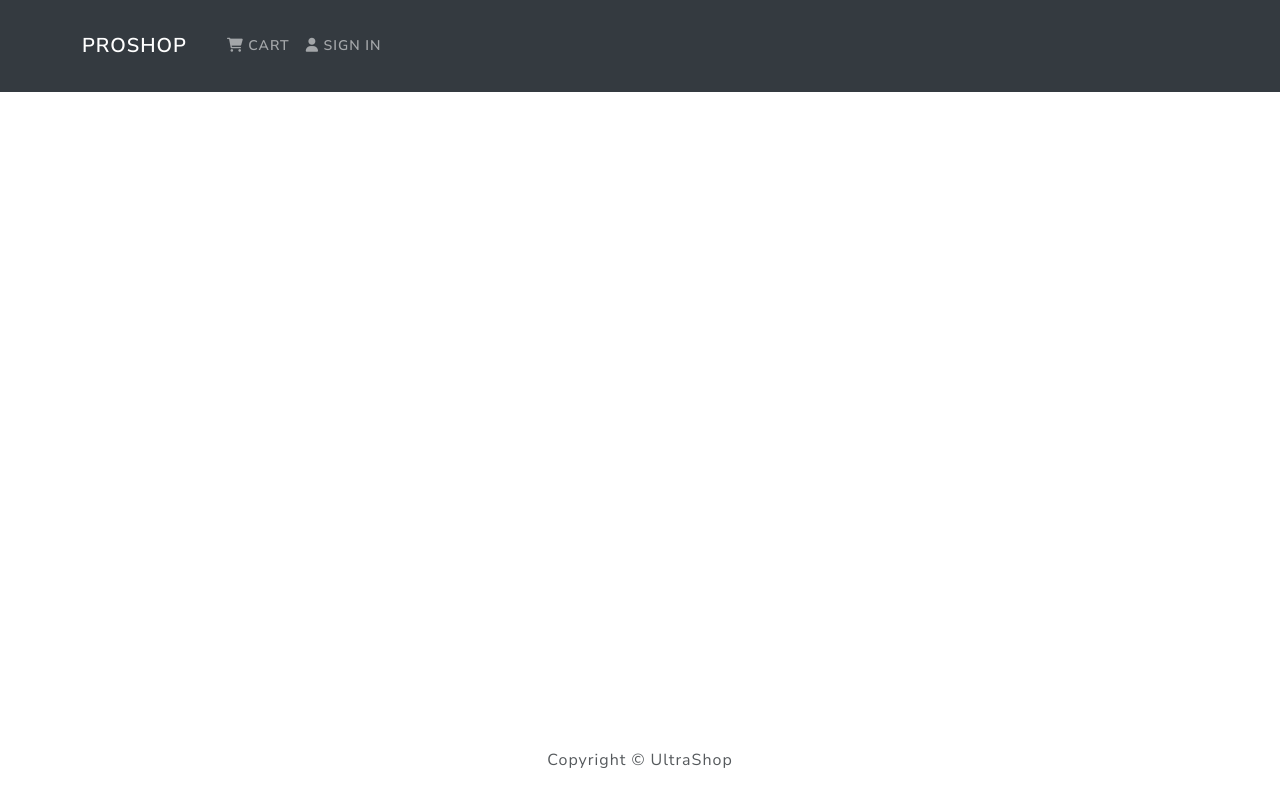
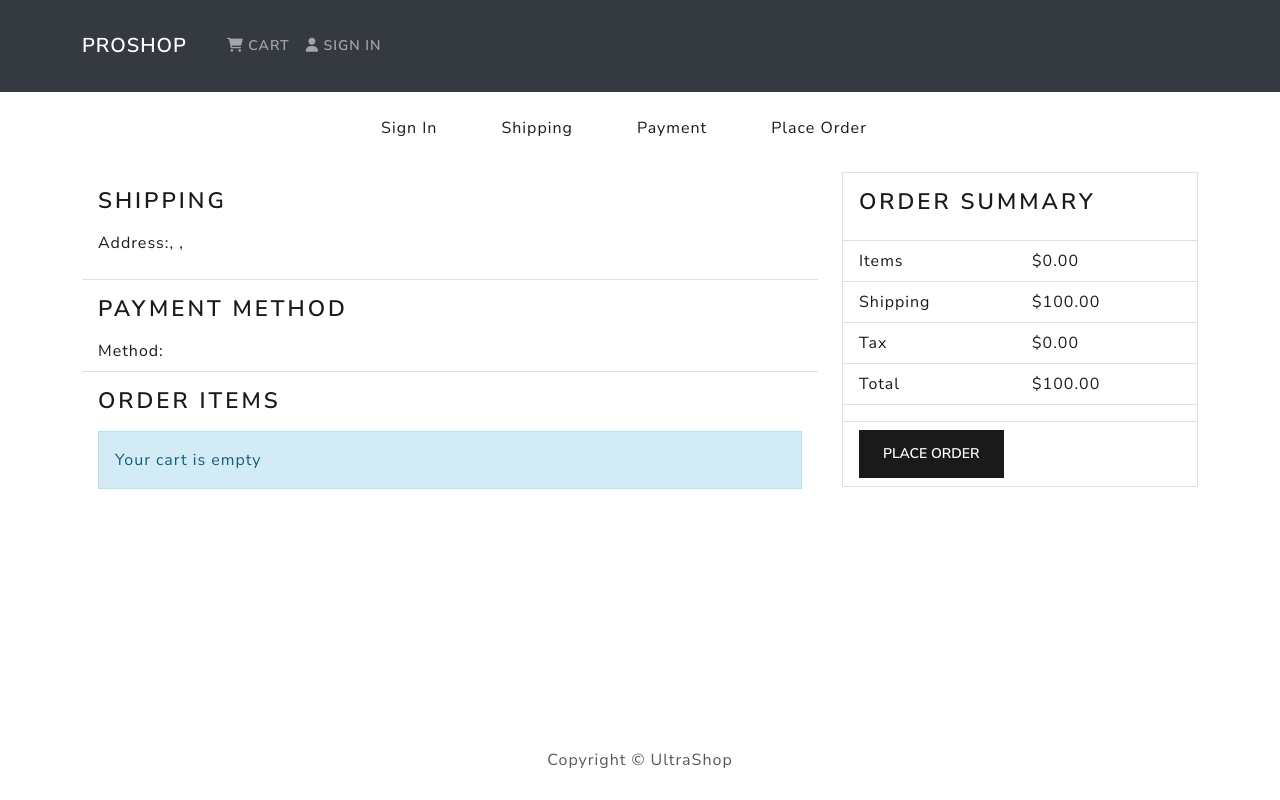
Before and after one commit to demola07/ultraShop, a React (Create React App) app in the folder frontend/: page /placeorder in a window 1280 px wide. Built offline with nearby package versions, Linux system fonts and the light colour scheme.

Commit message:
implement place order screen and workflow

```diff
--- a/frontend/src/App.js
+++ b/frontend/src/App.js
@@ -10,6 +10,7 @@
 import ProfileScreen from './screens/ProfileScreen'
 import ShippingScreen from './screens/ShippingScreen'
 import PaymentScreen from './screens/PaymentScreen'
+import PlaceOrderScreen from './screens/PlaceOrderScreen'
 
 const App = () => {
 	return (
@@ -20,6 +21,7 @@
 					<Routes>
 						<Route path='/shipping' element={<ShippingScreen />} />
 						<Route path='/payment' element={<PaymentScreen />} />
+						<Route path='/placeorder' element={<PlaceOrderScreen />} />
 						<Route path='/login' element={<LoginScreen />} />
 						<Route path='/register' element={<RegisterScreen />} />
 						<Route path='/profile' element={<ProfileScreen />} />
--- /dev/null
+++ b/frontend/src/constants/orderConstants.js
@@ -0,0 +1,27 @@
+export const ORDER_CREATE_REQUEST = 'ORDER_CREATE_REQUEST'
+export const ORDER_CREATE_SUCCESS = 'ORDER_CREATE_SUCCESS'
+export const ORDER_CREATE_FAIL = 'ORDER_CREATE_FAIL'
+export const ORDER_CREATE_RESET = 'ORDER_CREATE_RESET'
+
+// export const ORDER_DETAILS_REQUEST = 'ORDER_DETAILS_REQUEST'
+// export const ORDER_DETAILS_SUCCESS = 'ORDER_DETAILS_SUCCESS'
+// export const ORDER_DETAILS_FAIL = 'ORDER_DETAILS_FAIL'
+
+// export const ORDER_PAY_REQUEST = 'ORDER_PAY_REQUEST'
+// export const ORDER_PAY_SUCCESS = 'ORDER_PAY_SUCCESS'
+// export const ORDER_PAY_FAIL = 'ORDER_PAY_FAIL'
+// export const ORDER_PAY_RESET = 'ORDER_PAY_RESET'
+
+// export const ORDER_LIST_MY_REQUEST = 'ORDER_LIST_MY_REQUEST'
+// export const ORDER_LIST_MY_SUCCESS = 'ORDER_LIST_MY_SUCCESS'
+// export const ORDER_LIST_MY_FAIL = 'ORDER_LIST_MY_FAIL'
+// export const ORDER_LIST_MY_RESET = 'ORDER_LIST_MY_RESET'
+
+// export const ORDER_LIST_REQUEST = 'ORDER_LIST_REQUEST'
+// export const ORDER_LIST_SUCCESS = 'ORDER_LIST_SUCCESS'
+// export const ORDER_LIST_FAIL = 'ORDER_LIST_FAIL'
+
+// export const ORDER_DELIVER_REQUEST = 'ORDER_DELIVER_REQUEST'
+// export const ORDER_DELIVER_SUCCESS = 'ORDER_DELIVER_SUCCESS'
+// export const ORDER_DELIVER_FAIL = 'ORDER_DELIVER_FAIL'
+// export const ORDER_DELIVER_RESET = 'ORDER_DELIVER_RESET'
--- /dev/null
+++ b/frontend/src/screens/PlaceOrderScreen.js
@@ -0,0 +1,175 @@
+import React, { useEffect } from 'react'
+import { Link, useNavigate } from 'react-router-dom'
+import { Button, Row, Col, ListGroup, Image, Card } from 'react-bootstrap'
+import { useDispatch, useSelector } from 'react-redux'
+import Message from '../components/Message'
+import CheckoutSteps from '../components/CheckoutSteps'
+// import { createOrder } from '../actions/orderActions'
+import { ORDER_CREATE_RESET } from '../constants/orderConstants'
+import { USER_DETAILS_RESET } from '../constants/userConstants'
+
+const PlaceOrderScreen = () => {
+	const dispatch = useDispatch()
+	const navigate = useNavigate()
+
+	const cart = useSelector((state) => state.cart)
+
+	if (!cart.shippingAddress.address) {
+		navigate('/shipping')
+	} else if (!cart.paymentMethod) {
+		navigate('/payment')
+	}
+	//   Calculate prices
+	const addDecimals = (num) => {
+		return (Math.round(num * 100) / 100).toFixed(2)
+	}
+
+	cart.itemsPrice = addDecimals(
+		cart.cartItems.reduce((acc, item) => acc + item.price * item.qty, 0)
+	)
+	cart.shippingPrice = addDecimals(cart.itemsPrice > 100 ? 0 : 100)
+	cart.taxPrice = addDecimals(Number((0.15 * cart.itemsPrice).toFixed(2)))
+	cart.totalPrice = (
+		Number(cart.itemsPrice) +
+		Number(cart.shippingPrice) +
+		Number(cart.taxPrice)
+	).toFixed(2)
+
+	// const orderCreate = useSelector((state) => state.orderCreate)
+	// const { order, success, error } = orderCreate
+
+	// useEffect(() => {
+	// 	if (success) {
+	// 		navigate(`/order/${order._id}`)
+	// 		dispatch({ type: USER_DETAILS_RESET })
+	// 		dispatch({ type: ORDER_CREATE_RESET })
+	// 	}
+	// 	// eslint-disable-next-line
+	// }, [history, success])
+
+	const placeOrderHandler = () => {
+		// dispatch(
+		//   createOrder({
+		//     orderItems: cart.cartItems,
+		//     shippingAddress: cart.shippingAddress,
+		//     paymentMethod: cart.paymentMethod,
+		//     itemsPrice: cart.itemsPrice,
+		//     shippingPrice: cart.shippingPrice,
+		//     taxPrice: cart.taxPrice,
+		//     totalPrice: cart.totalPrice,
+		//   })
+		// )
+	}
+
+	return (
+		<>
+			<CheckoutSteps step1 step2 step3 step4 />
+			<Row>
+				<Col md={8}>
+					<ListGroup variant='flush'>
+						<ListGroup.Item>
+							<h2>Shipping</h2>
+							<p>
+								<strong>Address:</strong>
+								{cart.shippingAddress.address}, {cart.shippingAddress.city}{' '}
+								{cart.shippingAddress.postalCode},{' '}
+								{cart.shippingAddress.country}
+							</p>
+						</ListGroup.Item>
+
+						<ListGroup.Item>
+							<h2>Payment Method</h2>
+							<strong>Method: </strong>
+							{cart.paymentMethod}
+						</ListGroup.Item>
+
+						<ListGroup.Item>
+							<h2>Order Items</h2>
+							{cart.cartItems.length === 0 ? (
+								<Message>Your cart is empty</Message>
+							) : (
+								<ListGroup variant='flush'>
+									{cart.cartItems.map((item, index) => (
+										<ListGroup.Item key={index}>
+											<Row>
+												<Col md={1}>
+													<Image
+														src={item.image}
+														alt={item.name}
+														fluid
+														rounded
+													/>
+												</Col>
+												<Col>
+													<Link to={`/product/${item.product}`}>
+														{item.name}
+													</Link>
+												</Col>
+												<Col md={4}>
+													{item.qty} x ${item.price} = ${item.qty * item.price}
+												</Col>
+											</Row>
+										</ListGroup.Item>
+									))}
+								</ListGroup>
+							)}
+						</ListGroup.Item>
+					</ListGroup>
+				</Col>
+				<Col md={4}>
+					<Card>
+						<ListGroup variant='flush'>
+							<ListGroup.Item>
+								<h2>Order Summary</h2>
+							</ListGroup.Item>
+
+							<ListGroup.Item>
+								<Row>
+									<Col>Items</Col>
+									<Col>${cart.itemsPrice}</Col>
+								</Row>
+							</ListGroup.Item>
+
+							<ListGroup.Item>
+								<Row>
+									<Col>Shipping</Col>
+									<Col>${cart.shippingPrice}</Col>
+								</Row>
+							</ListGroup.Item>
+
+							<ListGroup.Item>
+								<Row>
+									<Col>Tax</Col>
+									<Col>${cart.taxPrice}</Col>
+								</Row>
+							</ListGroup.Item>
+
+							<ListGroup.Item>
+								<Row>
+									<Col>Total</Col>
+									<Col>${cart.totalPrice}</Col>
+								</Row>
+							</ListGroup.Item>
+
+							<ListGroup.Item>
+								{/*{error && <Message variant='danger'>{error}</Message>}*/}
+							</ListGroup.Item>
+							<ListGroup.Item>
+								<Button
+									type='button'
+									className='btn-block'
+									disabled={cart.cartItems === 0}
+									onClick={placeOrderHandler}
+								>
+									Place Order
+								</Button>
+							</ListGroup.Item>
+						</ListGroup>
+					</Card>
+				</Col>
+			</Row>
+		</>
+	)
+}
+
+export default PlaceOrderScreen
```
